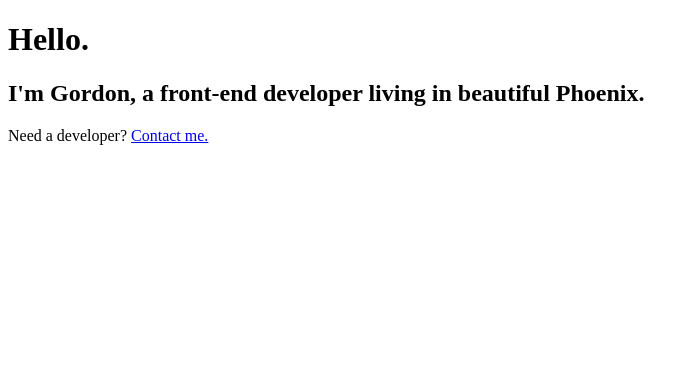
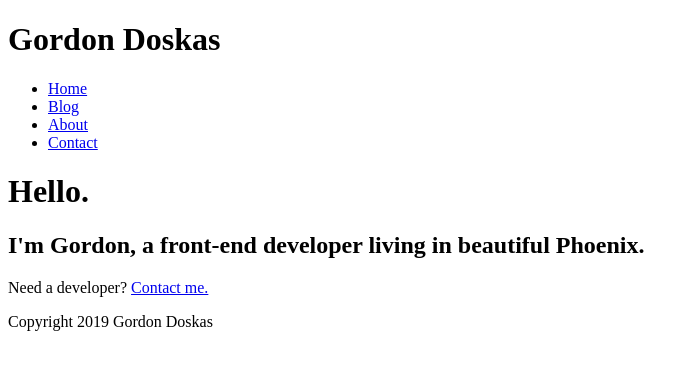
Before and after one commit to gordon2012/tut-gatsby-bootcamp, a Gatsby app: page / in a window 1280 px wide. Shown: the top 370 px of the page, without its empty margins (0-699 px from the left). Built offline with nearby package versions, Linux system fonts and the light colour scheme.

Commit message:
Creating Shared Page Components
Signed-off-by: Gordon Doskas <gordon2012@users.noreply.github.com>

```diff
--- /dev/null
+++ b/src/components/footer.js
@@ -0,0 +1,11 @@
+import React from 'react';
+
+const Footer = () => {
+  return (
+    <footer>
+      <p>Copyright 2019 Gordon Doskas</p>
+    </footer>
+  );
+};
+
+export default Footer;
--- /dev/null
+++ b/src/components/header.js
@@ -0,0 +1,28 @@
+import React from 'react';
+import { Link } from 'gatsby';
+
+const Header = () => {
+  return (
+    <header>
+      <h1>Gordon Doskas</h1>
+      <nav>
+        <ul>
+          <li>
+            <Link to="/">Home</Link>
+          </li>
+          <li>
+            <Link to="/blog">Blog</Link>
+          </li>
+          <li>
+            <Link to="/about">About</Link>
+          </li>
+          <li>
+            <Link to="/contact">Contact</Link>
+          </li>
+        </ul>
+      </nav>
+    </header>
+  );
+};
+
+export default Header;
--- a/src/pages/about.js
+++ b/src/pages/about.js
@@ -1,14 +1,19 @@
 import React from 'react';
 import { Link } from 'gatsby';
+
+import Footer from '../components/footer';
+import Header from '../components/header';
 
 const AboutPage = () => {
   return (
     <div>
+      <Header />
       <h1>About Me</h1>
       <p>I am legend.</p>
       <p>
         You can contact me <Link to="/contact">here</Link>.
       </p>
+      <Footer />
     </div>
   );
 };
--- a/src/pages/blog.js
+++ b/src/pages/blog.js
@@ -1,10 +1,15 @@
 import React from 'react';
+
+import Footer from '../components/footer';
+import Header from '../components/header';
 
 const BlogPage = () => {
   return (
     <div>
+      <Header />
       <h1>Blog</h1>
       <p>Posts will show up here later on.</p>
+      <Footer />
     </div>
   );
 };
--- a/src/pages/contact.js
+++ b/src/pages/contact.js
@@ -1,8 +1,12 @@
 import React from 'react';
+
+import Footer from '../components/footer';
+import Header from '../components/header';
 
 const ContactPage = () => {
   return (
     <div>
+      <Header />
       <h1>Contact Me</h1>
       <p>
         Send me a raven via{' '}
@@ -11,6 +15,7 @@
         </a>{' '}
         on Twitter.
       </p>
+      <Footer />
     </div>
   );
 };
--- a/src/pages/index.js
+++ b/src/pages/index.js
@@ -1,14 +1,19 @@
 import React from 'react';
 import { Link } from 'gatsby';
+
+import Footer from '../components/footer';
+import Header from '../components/header';
 
 const IndexPage = () => {
   return (
     <div>
+      <Header />
       <h1>Hello.</h1>
       <h2>I'm Gordon, a front-end developer living in beautiful Phoenix.</h2>
       <p>
         Need a developer? <Link to="/contact">Contact me.</Link>
       </p>
+      <Footer />
     </div>
   );
 };
```
